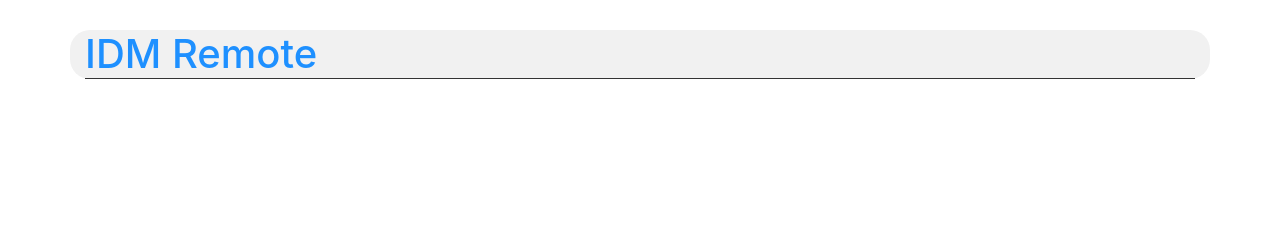
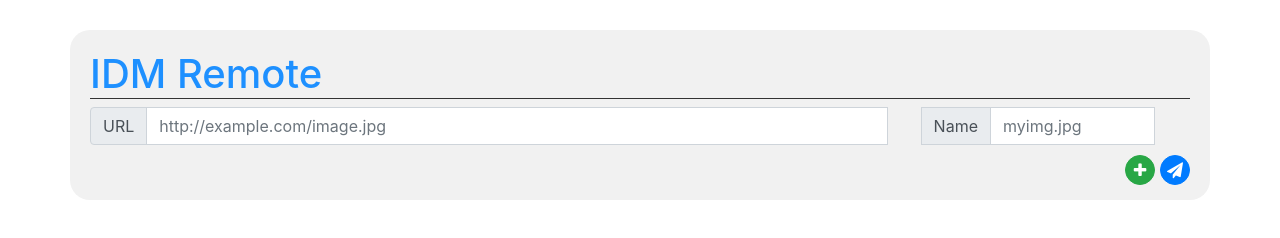
Before and after one commit to SamanFekri/IDM-Remote, a website: page index.html in a window 1280 px wide. Drawn offline with nearby package versions, Linux system fonts and the light colour scheme.

Commit message:
adding the buttons

```diff
--- a/assets/style/index.css
+++ b/assets/style/index.css
@@ -3,7 +3,29 @@
   border-bottom: 1px solid #333;
 }
 .container {
+  padding: 20px;
   margin-top: 30px;
   background-color: #f1f1f1;
   border-radius: 20px;
 }
+
+.btn-circle {
+  width: 30px;
+  height: 30px;
+  text-align: center;
+  padding: 6px 0;
+  font-size: 12px;
+  line-height: 1.428571429;
+  border-radius: 50%;
+}
+
+.btn-customize {
+  margin-top: 5px;
+  margin-left: 5px;
+  float: right;
+}
+
+.input-group {
+  margin-top: 5px;
+  margin-bottom: 5px;
+}
--- a/index.html
+++ b/index.html
@@ -3,17 +3,71 @@
 <head>
     <meta charset="UTF-8">
     <title>IDM Remote</title>
-    <link rel="stylesheet" href="https://maxcdn.bootstrapcdn.com/bootstrap/4.0.0/css/bootstrap.min.css" integrity="sha384-Gn5384xqQ1aoWXA+058RXPxPg6fy4IWvTNh0E263XmFcJlSAwiGgFAW/dAiS6JXm" crossorigin="anonymous">
+    <link rel="stylesheet" href="https://maxcdn.bootstrapcdn.com/bootstrap/4.0.0/css/bootstrap.min.css"
+          integrity="sha384-Gn5384xqQ1aoWXA+058RXPxPg6fy4IWvTNh0E263XmFcJlSAwiGgFAW/dAiS6JXm" crossorigin="anonymous">
     <link rel="stylesheet" href="./assets/style/index.css">
+    <link rel="stylesheet" href="https://cdnjs.cloudflare.com/ajax/libs/font-awesome/4.7.0/css/font-awesome.min.css">
 </head>
 <body>
 
 <div class="container">
     <h1 id="main-header">IDM Remote</h1>
+
+    <div id="vue-app">
+        <div class="input-group" v-for="(item, index) in items">
+            <div class="input-group-prepend">
+                <span class="input-group-text" id="url-lbl">URL</span>
+            </div>
+            <input type="url" class="form-control" placeholder="http://example.com/image.jpg" style="max-width: 80%"
+                   aria-describedby="url-lbl" v-model="item.link">
+            <div class="input-group-prepend" style="margin-left: 3%;">
+                <span class="input-group-text" id="name-lbl">Name</span>
+            </div>
+            <input type="text" class="form-control" style="max-width: 15%" placeholder="myimg.jpg"
+                   aria-describedby="name-lbl"
+                   v-model="item.name">
+            <button v-if="(index !== 0)" type="button" class="btn btn-danger btn-circle btn-customize fa fa-minus"
+                    @click="removeRow($event, index)"></button>
+            <span v-if="(index === 0)" style="width: 35px; height: 35px"></span>
+        </div>
+        <div style="height: 30px">
+            <button type="button" class="btn btn-primary btn-circle btn-customize fa fa-send" @click="send"></button>
+            <button type="button" class="btn btn-success btn-circle btn-customize fa fa-plus" @click="addRow"></button>
+        </div>
+    </div>
+
+
 </div>
 
-<script src="https://code.jquery.com/jquery-3.2.1.slim.min.js" integrity="sha384-KJ3o2DKtIkvYIK3UENzmM7KCkRr/rE9/Qpg6aAZGJwFDMVNA/GpGFF93hXpG5KkN" crossorigin="anonymous"></script>
-<script src="https://cdnjs.cloudflare.com/ajax/libs/popper.js/1.12.9/umd/popper.min.js" integrity="sha384-ApNbgh9B+Y1QKtv3Rn7W3mgPxhU9K/ScQsAP7hUibX39j7fakFPskvXusvfa0b4Q" crossorigin="anonymous"></script>
-<script src="https://maxcdn.bootstrapcdn.com/bootstrap/4.0.0/js/bootstrap.min.js" integrity="sha384-JZR6Spejh4U02d8jOt6vLEHfe/JQGiRRSQQxSfFWpi1MquVdAyjUar5+76PVCmYl" crossorigin="anonymous"></script>
+<script src="https://cdn.jsdelivr.net/npm/vue/dist/vue.js"></script>
+<script src="https://code.jquery.com/jquery-3.2.1.slim.min.js"
+        integrity="sha384-KJ3o2DKtIkvYIK3UENzmM7KCkRr/rE9/Qpg6aAZGJwFDMVNA/GpGFF93hXpG5KkN"
+        crossorigin="anonymous"></script>
+<script src="https://cdnjs.cloudflare.com/ajax/libs/popper.js/1.12.9/umd/popper.min.js"
+        integrity="sha384-ApNbgh9B+Y1QKtv3Rn7W3mgPxhU9K/ScQsAP7hUibX39j7fakFPskvXusvfa0b4Q"
+        crossorigin="anonymous"></script>
+<script src="https://maxcdn.bootstrapcdn.com/bootstrap/4.0.0/js/bootstrap.min.js"
+        integrity="sha384-JZR6Spejh4U02d8jOt6vLEHfe/JQGiRRSQQxSfFWpi1MquVdAyjUar5+76PVCmYl"
+        crossorigin="anonymous"></script>
+
+<script>
+  let app = new Vue({
+    el: '#vue-app',
+    data: {
+      items: [{link: "", name: ""}]
+    },
+    methods: {
+      addRow: function (event) {
+        this.items.push({link: "", name: ""});
+      },
+      removeRow: function (event, index) {
+        this.items.splice(index, 1);
+      },
+      send: function (event) {
+        this.items = [{link: "", name: ""}];
+      }
+    }
+  });
+</script>
 </body>
 </html>
```
